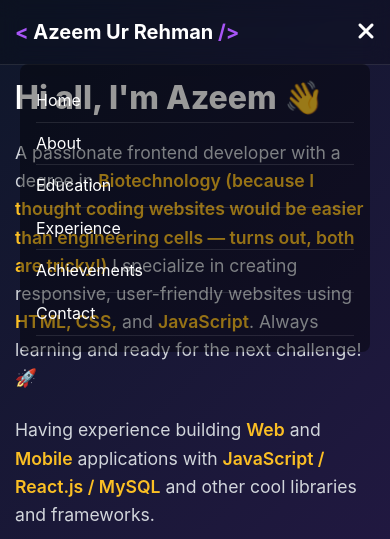
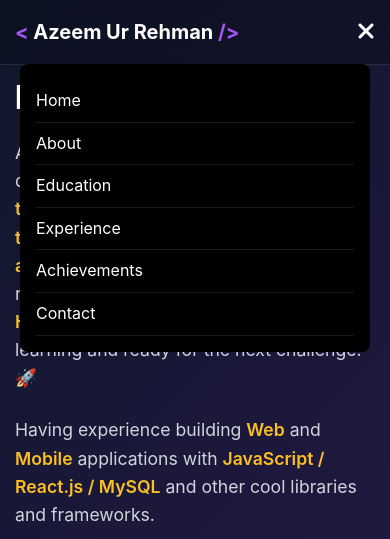
Before and after one commit to AZEEM989/My-Portfolio-AzeemFolio, a plain HTML site: page index.html in a window 390 px wide. Both pictures are taken after a click on the button 364 px from the left and 32 px from the top of the page. Shown: the top 539 px of the page. Drawn offline with Linux system fonts and the light colour scheme.

Commit message:
change active navbar mobile menu background color

```diff
--- a/style.css
+++ b/style.css
@@ -80,7 +80,7 @@
             left: 0;
             right: 0;
             background: rgba(0, 0, 0, 0.4);
-            backdrop-filter: blur(10px);
+            /* backdrop-filter: blur(10px); */
             padding: 1rem;
             border-radius: 0.5rem;
             margin: 0 20px;
@@ -88,12 +88,14 @@
 
         .mobile-menu.active {
             display: block;
+            background-color:#000000;
         }
 
         .mobile-menu a {
             display: block;
             padding: 0.5rem 0;
             color: white;
+            /* background-color: #fbbf24; */
             text-decoration: none;
             border-bottom: 1px solid rgba(255, 255, 255, 0.1);
         }
```
